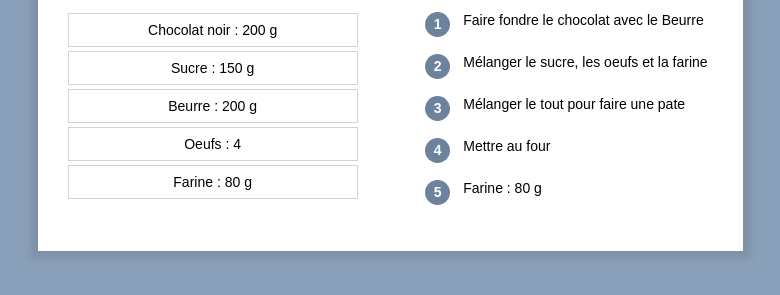
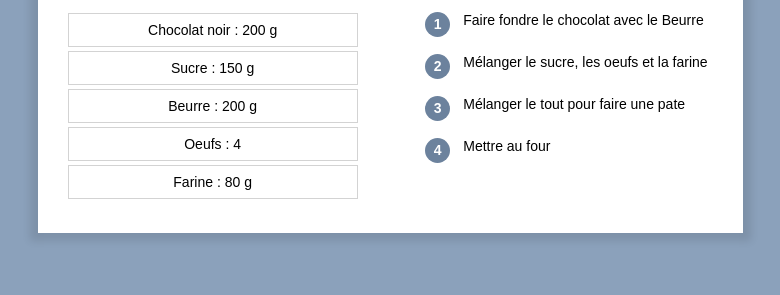
Before and after one commit to dacianaugustin/site_recettes_responsive, a plain HTML site: page index.html in a window 1280 px wide. Shown: the part 657-952 px from the top of the page, without its empty margins (250-1030 px from the left). Drawn offline with Linux system fonts and the light colour scheme.

Commit message:
Add files via upload

```diff
--- a/index.html
+++ b/index.html
@@ -62,7 +62,6 @@
                         <tr><td><p class="numero">2</p></td><td class = "preparation_etape">Mélanger le sucre, les oeufs et la farine</td></tr>
                         <tr><td><p class="numero">3</p></td><td class = "preparation_etape">Mélanger le tout pour faire une pate</td></tr>
                         <tr><td><p class="numero">4</p></td><td class = "preparation_etape">Mettre au four</td></tr>
-                        <tr><td><p class="numero">5</p></td><td class = "preparation_etape">Farine : 80 g</td></tr>
                     </table>
                 </div>
             </div>
```
Also changed, not shown: table_recette_responsive.html (+0 -1 lines).
